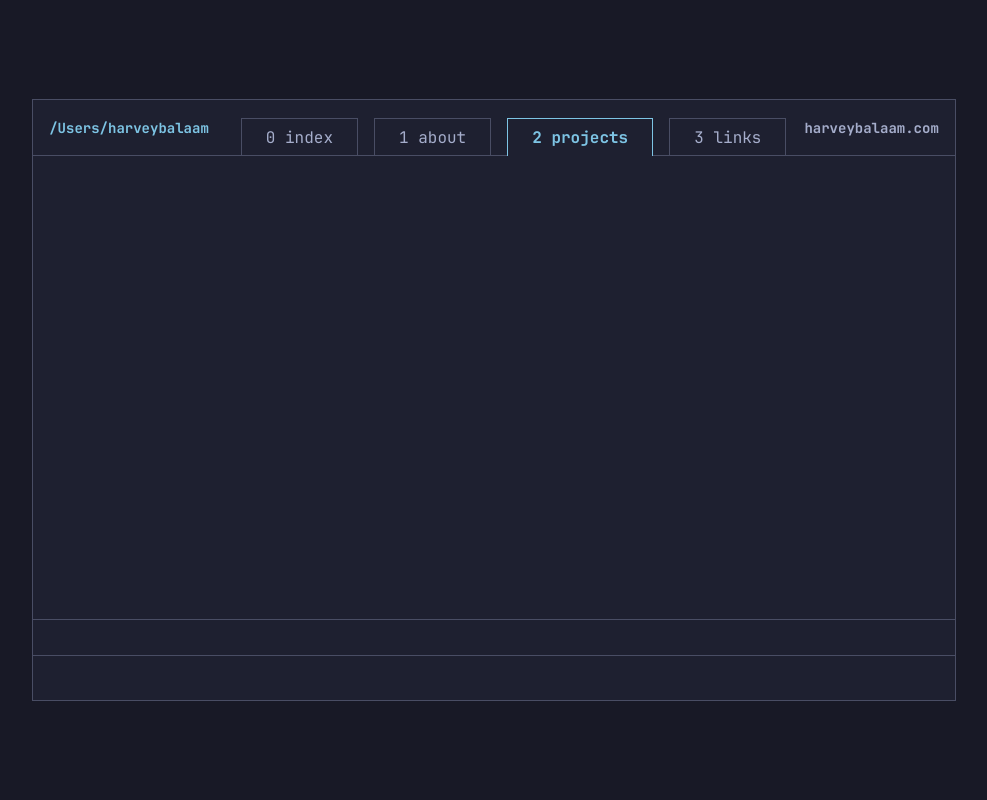
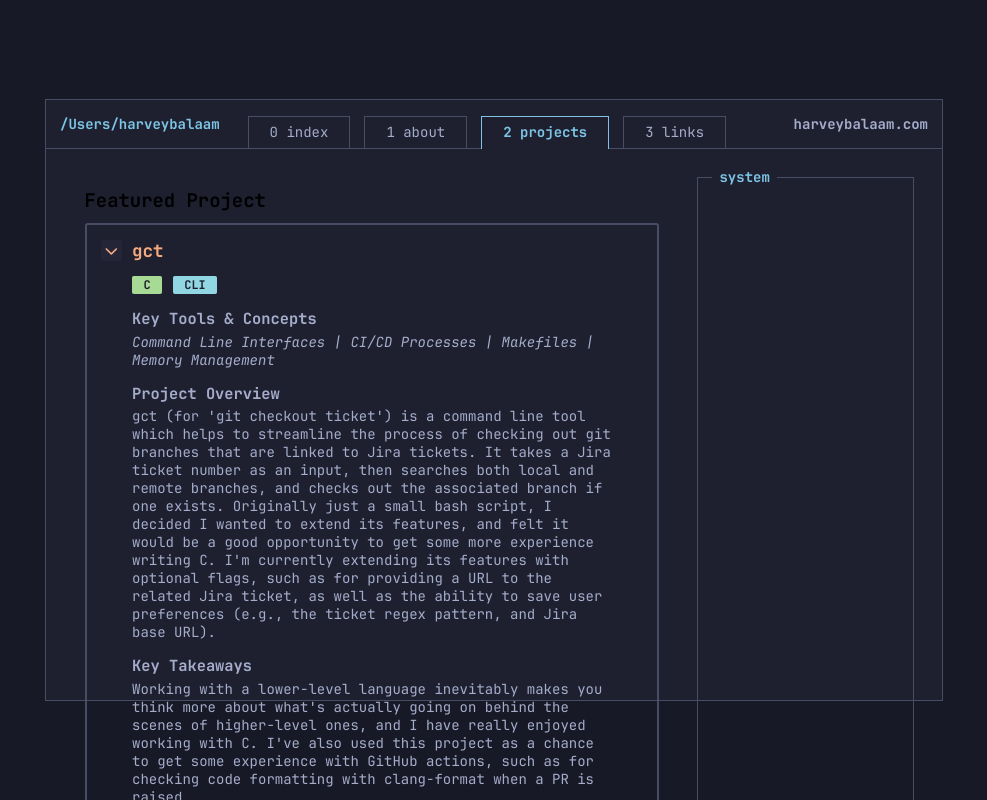
Before and after one commit to harveybalaam/personal-website, a React (Vite) app: page /projects in a window 1280 px wide. Shown: the top 800 px of the page, without its empty margins (146-1133 px from the left). Built offline with nearby package versions, Linux system fonts and the light colour scheme.

Commit message:
feat: create system panel & page content containers

```diff
--- a/oxlint.config.ts
+++ b/oxlint.config.ts
@@ -10,6 +10,7 @@ export default defineConfig({
   },
   rules: {
     "eslint/capitalized-comments": "off",
+    "eslint/func-style": "off",
     "eslint/no-magic-numbers": "off",
     "eslint/no-unused-vars": "error",
     "eslint/one-var": "off",
--- a/src/components/Container/Container.css
+++ b/src/components/Container/Container.css
@@ -1,18 +1,25 @@
+.container {
+  flex: 1;
+  color: var(--text-secondary);
+  padding: 1rem;
+  border: 1px solid var(--border);
+}
+
 .container-inner {
-  margin: -2.5rem 0 0 0;
-  height: calc(100% + 2.5rem);
+  margin: -2.25rem 0 0 0;
+  height: calc(100% + 2.25rem);
 }
 
 .container-title {
+  color: var(--accent);
   font-weight: bold;
-  font-style: italic;
-  letter-spacing: 0.15rem;
   line-height: 80%;
   display: inline-block;
 }
 
-.container-title > h3 {
+.container-title > h2 {
   background-color: var(--main-bg);
+  font-size: inherit;
   padding: 0 0.5rem 0 0.5rem;
 }
 
@@ -21,9 +28,3 @@
   padding: 0;
   margin: 0;
 }
-
-.container-content.sidebar {
-  display: flex;
-  flex-direction: column;
-  gap: 0.75rem;
-}
--- a/src/components/Container/index.tsx
+++ b/src/components/Container/index.tsx
@@ -1,23 +1,18 @@
 import "./Container.css";
 
 interface ContainerProps extends React.PropsWithChildren {
-  isSidebar?: boolean;
   title: string;
 }
 
-export default function Container({ children, isSidebar = false, title }: ContainerProps) {
-  const sidebarClassModifier = isSidebar ? " sidebar" : "";
-
+export default function Container({ children, title }: ContainerProps) {
   return (
-    <div className={`container border-default${sidebarClassModifier}`}>
+    <div className="container">
       <div className="container-inner">
         <div className="container-title">
-          <h3>{title}</h3>
+          <h2>{title}</h2>
         </div>
-        <div className={`container-content${sidebarClassModifier}`}>
-          {children}
-        </div>
+        <div className={`container-content`}>{children}</div>
       </div>
     </div>
-  )
+  );
 }
--- a/src/index.css
+++ b/src/index.css
@@ -32,6 +32,7 @@
   --font-family: "JetBrains Mono", ui-monospace, monospace;
 
   font-family: var(--font-family);
+  font-size: 0.875rem;
   text-rendering: optimizeLegibility;
   -webkit-font-smoothing: antialiased;
   -moz-osx-font-smoothing: grayscale;
@@ -58,7 +59,7 @@ body {
   background-color: var(--main-bg);
   border: 1px solid var(--border);
   height: 75vh;
-  width: 72vw;
+  width: 70vw;
 }
 
 .window-row {
@@ -67,6 +68,16 @@ body {
 
 .window-row.window-row-bordered {
   border-bottom: 1px solid var(--border);
+}
+
+/* https://webaim.org/techniques/css/invisiblecontent/ */
+.sr-only {
+  position: absolute;
+  left: -10000px;
+  top: auto;
+  width: 1px;
+  height: 1px;
+  overflow: hidden;
 }
 
 header {
@@ -81,6 +92,21 @@ header > div:has(> nav.tab-group) {
   gap: 2rem;
 }
 
+main {
+  gap: 2rem;
+  padding: 2rem;
+}
+
+#page-content {
+  display: flex;
+  flex: 11;
+}
+
+#system-panel {
+  display: flex;
+  flex: 4;
+}
+
 .tab-group {
   display: flex;
   align-self: flex-end;
@@ -89,7 +115,6 @@ header > div:has(> nav.tab-group) {
 
 .text-emphasis,
 .text-highlight {
-  font-size: 0.875rem;
   font-weight: bold;
 }
 
@@ -115,11 +140,6 @@ header .text-highlight {
 .border-default {
   border: 0.15rem solid var(--border);
   border-radius: 0.2rem;
-}
-
-.container {
-  color: var(--text-secondary);
-  padding: 0.75rem;
 }
 
 .centered {
--- a/src/routes/__root.tsx
+++ b/src/routes/__root.tsx
@@ -1,14 +1,15 @@
-import { createRootRoute } from "@tanstack/react-router";
+import { Outlet, createRootRoute } from "@tanstack/react-router";
+import Container from "../components/Container";
+import { Tab } from "../components/tab";
 import { TanStackRouterDevtools } from "@tanstack/react-router-devtools";
-import { Tab } from "../components/tab";
 
-// eslint-disable-next-line react-refresh/only-export-components
 function RootLayout() {
   return (
     <>
       <div id="root-window">
         <div className="window-row window-row-bordered">
           <header>
+            <h1 className="sr-only">Harvey Balaam</h1>
             <div>
               <span className="text-highlight">/Users/harveybalaam</span>
               <nav className="tab-group">
@@ -21,7 +22,14 @@ function RootLayout() {
             <span className="text-emphasis">harveybalaam.com</span>
           </header>
         </div>
-        <div className="window-row window-row-bordered"></div>
+        <main className="window-row window-row-bordered">
+          <section id="page-content">
+            <Outlet />
+          </section>
+          <section id="system-panel">
+            <Container title="system" />
+          </section>
+        </main>
         <div className="window-row window-row-bordered"></div>
         <div className="window-row"></div>
       </div>
```
